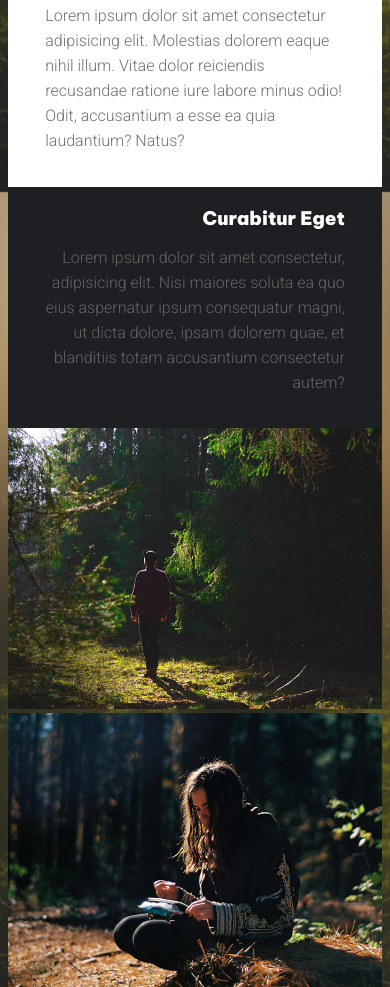
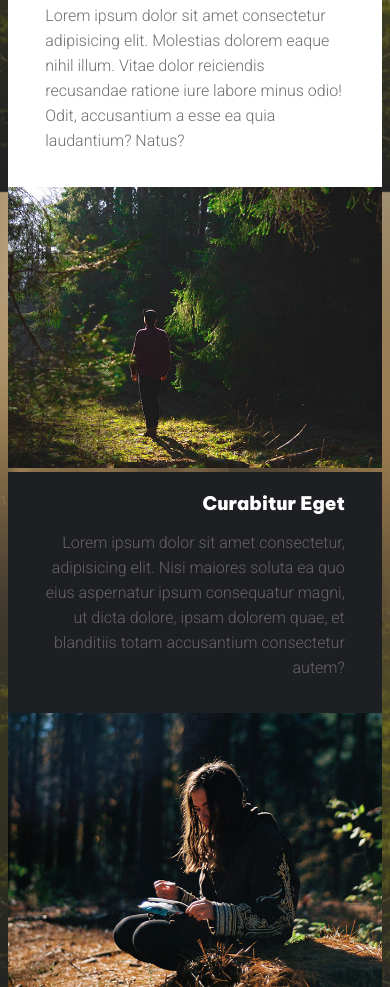
Before and after one commit to SamyPu/caminar, a plain HTML site: page index.html in a window 390 px wide. Shown: the part 2340-3327 px from the top of the page. Drawn offline with Linux system fonts and the light colour scheme.

Commit message:
super plop

```diff
--- a/index.html
+++ b/index.html
@@ -57,13 +57,13 @@
             </div>
         </div>
         <div class="row">
-            <div class="box bg-black">
+            <div class="box bg-black order-box1">
                 <div>
                     <h3>Curabitur Eget</h3>
                     <p>Lorem ipsum dolor sit amet consectetur, adipisicing elit. Nisi maiores soluta ea quo eius aspernatur ipsum consequatur magni, ut dicta dolore, ipsam dolorem quae, et blanditiis totam accusantium consectetur autem?</p>
                 </div>
             </div>
-            <div class="box"><img src="./public/img/pic07.jpg" alt=""></div>
+            <div class="box order-box2"><img src="./public/img/pic07.jpg" alt=""></div>
         </div>
         <div class="row">
             <div class="box"><img src="./public/img/pic08.jpg" alt=""></div>
--- a/src/sass/style.sass
+++ b/src/sass/style.sass
@@ -214,3 +214,7 @@ footer
             height: 50%
             div
                 padding: 5% 10%
+        .order-box1
+            order: 2
+        .order-box2
+            order: 1
```
Also changed, not shown: public/css/style.css, 1 other file.
